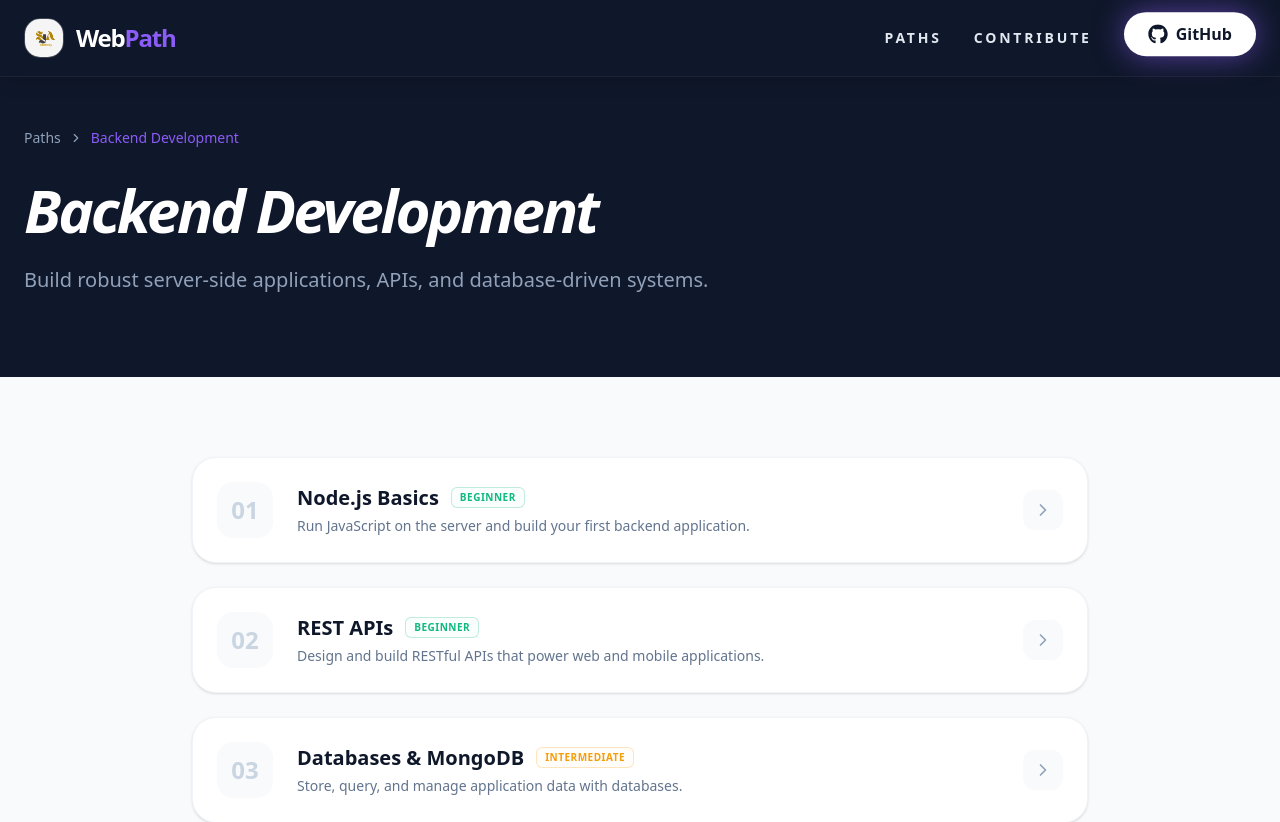
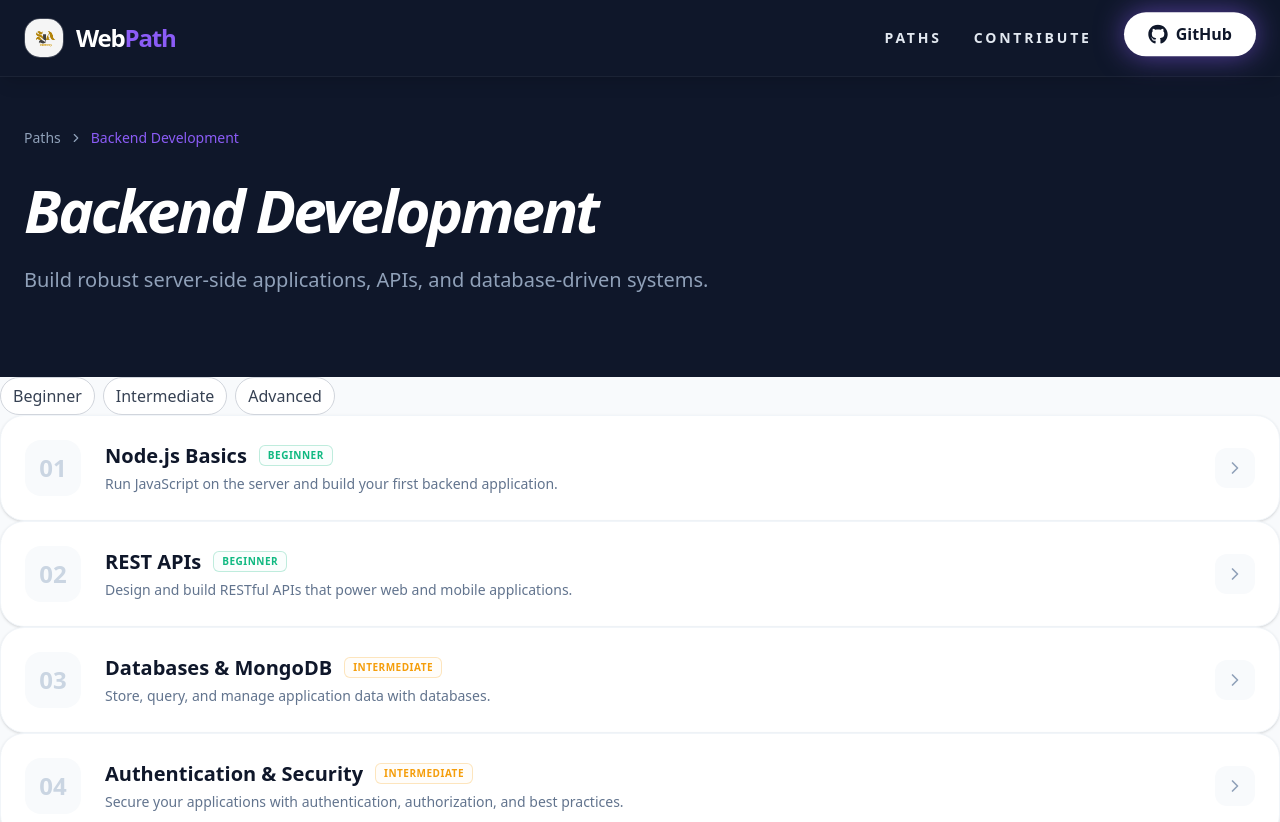
Before and after one commit to SJA-Pathway/WebPath, a Next.js app: page /paths/backend in a window 1280 px wide. Shown: the top 822 px of the page. Built offline with nearby package versions, Linux system fonts and the light colour scheme.

Commit message:
feat: toggleable pill filters + topic filtering

```diff
--- a/src/app/paths/[pathSlug]/page.tsx
+++ b/src/app/paths/[pathSlug]/page.tsx
@@ -1,8 +1,8 @@
 import { notFound } from "next/navigation";
 import Link from "next/link";
 import { paths, getPath } from "@/data";
-import TopicCard from "@/components/TopicCard";
 import { ChevronRight } from "lucide-react";
+import TopicsListSection from "@/components/TopicsListSection";
 
 export function generateStaticParams() {
   return paths.map((p) => ({ pathSlug: p.slug }));
@@ -55,11 +55,9 @@ export default async function PathPage({
         </div>
       </div>
 
-      <section className="container mx-auto px-6 py-20">
-        <div className="grid grid-cols-1 gap-6 max-w-4xl mx-auto">
-          {sorted.map((topic, i) => (
-            <TopicCard key={topic.slug} topic={topic} pathSlug={path.slug} index={i} />
-          ))}
+      <section className="section">
+        <div className="topics-list">
+          <TopicsListSection topics={sorted} pathSlug={path.slug} />
         </div>
       </section>
     </main>
--- /dev/null
+++ b/src/components/PillFilter.tsx
@@ -0,0 +1,44 @@
+"use client";
+
+import { useState } from "react";
+
+export type Level = "all" | "beginner" | "intermediate" | "advanced";
+const levels: Level[] = ["beginner", "intermediate", "advanced"];
+
+interface PillFilterProps {
+    onChange: (values: Level[]) => void;
+}
+
+export default function PillFilter({ onChange }: PillFilterProps) {
+    const [selected, setSelected] = useState<Set<Level>>(new Set());
+
+    const handleClick = (value: Level) => {
+        const newSelected = new Set(selected);
+        if (newSelected.has(value)) {
+            newSelected.delete(value);
+        } else {
+            newSelected.add(value);
+        }
+        setSelected(newSelected);
+        onChange(Array.from(newSelected) as Level[]);
+    };
+
+    return (
+        <div className="flex gap-2">
+            {levels.map((level) => (
+                <button
+                    key={level}
+                    onClick={() => handleClick(level)}
+                    className={
+                        `py-1.5 px-3 rounded-full border font-medium transition duration-200 ease-in-out cursor-pointer ` +
+                        (selected.has(level as Level)
+                            ? "bg-blue-600 text-white border-blue-600 shadow-md hover:bg-blue-700 focus:outline-none focus:ring-2 focus:ring-blue-300"
+                            : "bg-white text-gray-700 border-gray-300 hover:border-gray-400 hover:bg-gray-50 focus:outline-none focus:ring-2 focus:ring-gray-200")
+                    }
+                >
+                    {level.charAt(0).toUpperCase() + level.slice(1)}
+                </button>
+            ))}
+        </div>
+    );
+}
--- /dev/null
+++ b/src/components/TopicsListSection.tsx
@@ -0,0 +1,34 @@
+"use client";
+
+import { useState } from "react";
+import PillFilter, { Level } from "./PillFilter";
+import TopicCard from "./TopicCard";
+import { Topic } from "@/data";
+
+interface TopicsListSectionProps {
+    topics: Topic[];
+    pathSlug: string;
+}
+
+export default function TopicsListSection({ topics, pathSlug }: TopicsListSectionProps) {
+    const [filter, setFilter] = useState<Level[]>([]);
+    const filteredTopics = filter.length === 0 ? topics : topics.filter(t => filter.includes(t.level as Level));
+
+    return (
+        <div>
+            <div>
+                <PillFilter onChange={setFilter} />
+            </div>
+            <div className="topics-list">
+                {filteredTopics.map((topic, i) => (
+                    <TopicCard
+                        key={topic.slug}
+                        topic={topic}
+                        pathSlug={pathSlug}
+                        index={i}
+                    />
+                ))}
+            </div>
+        </div>
+    );
+}
```
Also changed, not shown: src/app/globals.css (+11 -0 lines), 1 other file (tests, documents, lock files or other folders).
